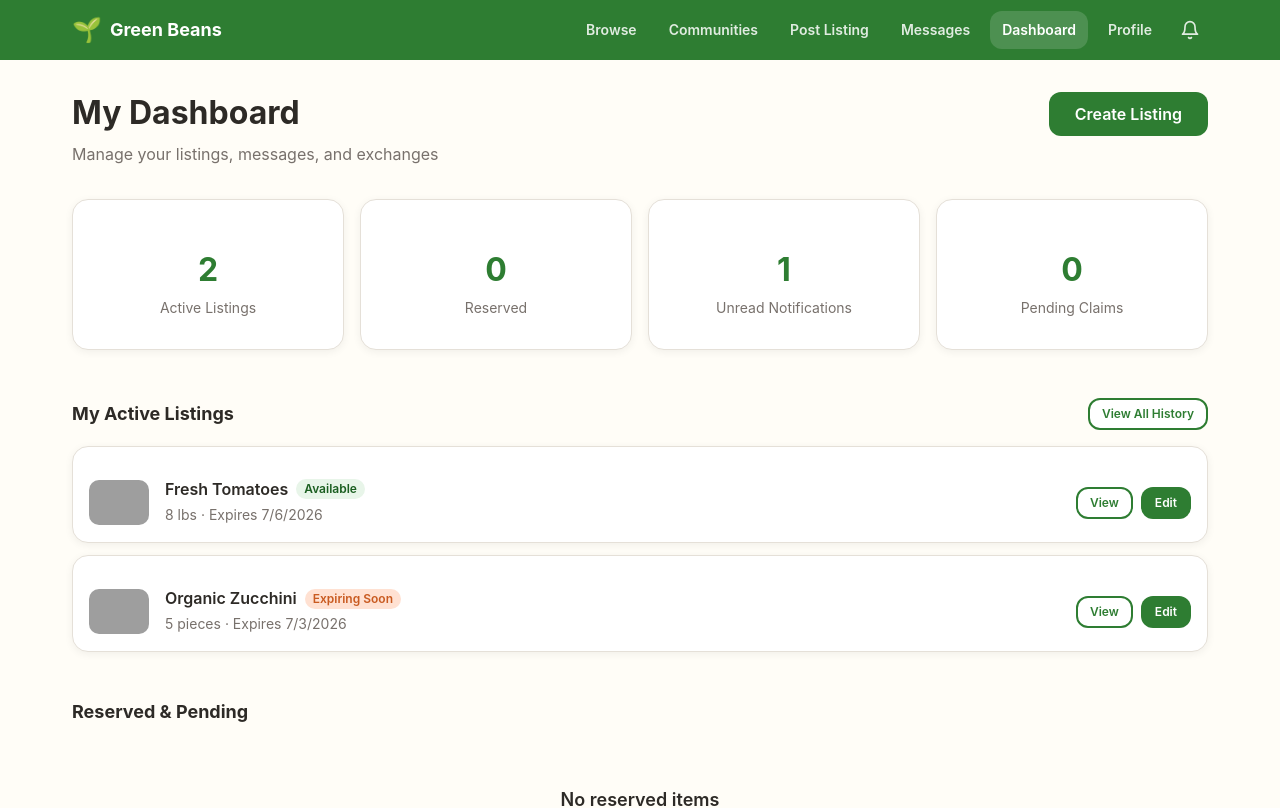
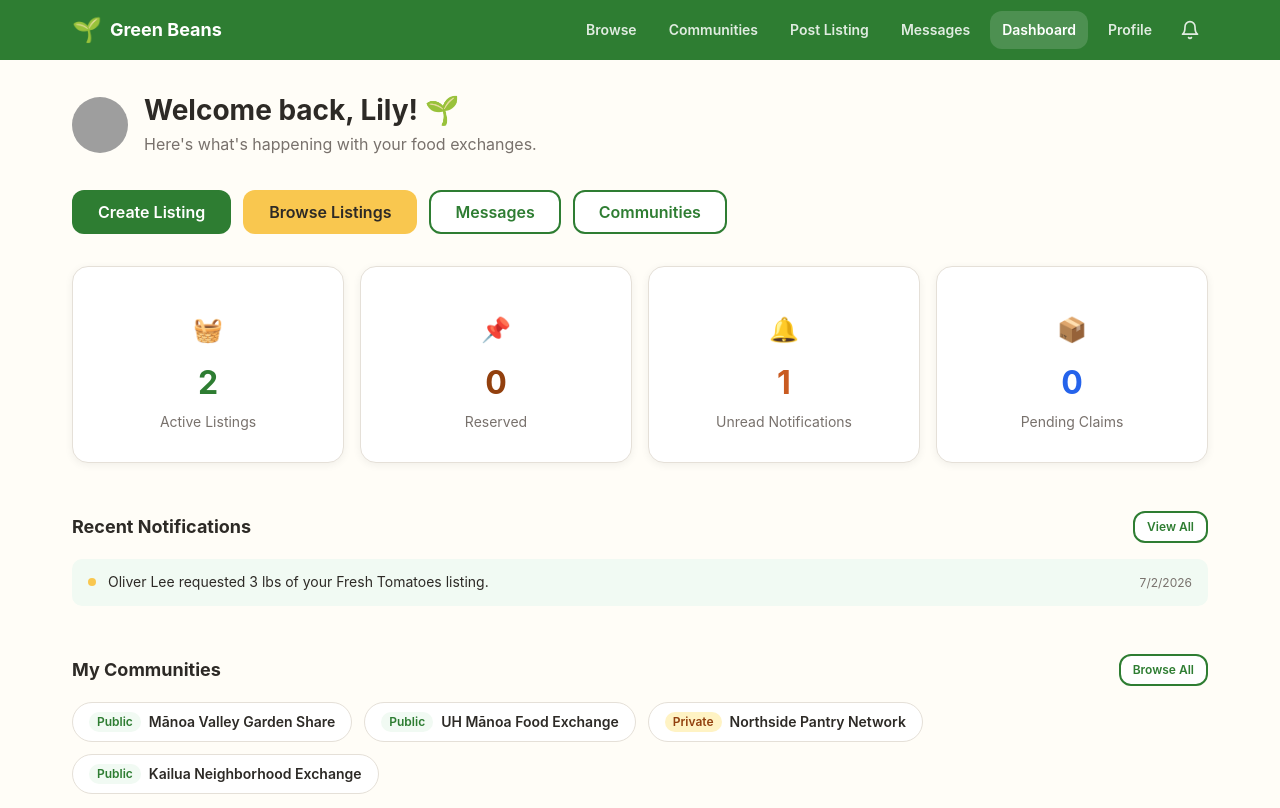
Before and after one commit to ICS-613-Project-Group-2/local-produce-exchange, a React (Vite) app in the folder frontend/: page /dashboard in a window 1280 px wide. Shown: the top 808 px of the page. Built offline with nearby package versions, Linux system fonts and the light colour scheme; grey boxes are pictures that could not be loaded.

Commit message:
dashboard improvement

```diff
--- a/frontend/src/pages/Dashboard.css
+++ b/frontend/src/pages/Dashboard.css
@@ -1,3 +1,79 @@
+/* Greeting */
+.dashboard__greeting {
+  display: flex;
+  align-items: center;
+  gap: var(--space-4);
+  margin-bottom: var(--space-6);
+}
+
+.dashboard__greeting-avatar {
+  width: 56px;
+  height: 56px;
+  border-radius: 50%;
+  object-fit: cover;
+  flex-shrink: 0;
+}
+
+.dashboard__greeting-avatar--placeholder {
+  display: flex;
+  align-items: center;
+  justify-content: center;
+  background-color: var(--color-primary-light);
+  color: var(--color-primary-dark);
+  font-size: var(--font-size-section-heading);
+  font-weight: var(--font-weight-bold);
+}
+
+.dashboard__greeting h1 {
+  font-size: var(--font-size-section-heading);
+  margin-bottom: var(--space-1);
+}
+
+.dashboard__greeting-subtitle {
+  font-size: var(--font-size-body);
+  color: var(--color-text-muted);
+}
+
+/* Quick Actions */
+.dashboard__quick-actions {
+  display: flex;
+  gap: var(--space-3);
+  flex-wrap: wrap;
+  margin-bottom: var(--space-6);
+}
+
+/* Expiring Alert */
+.dashboard__alert {
+  display: flex;
+  align-items: center;
+  gap: var(--space-4);
+  padding: var(--space-4);
+  background-color: var(--color-accent-soft);
+  border: 1px solid var(--color-accent);
+  border-radius: var(--radius-card);
+  margin-bottom: var(--space-6);
+}
+
+.dashboard__alert-icon {
+  font-size: 24px;
+  flex-shrink: 0;
+}
+
+.dashboard__alert-content {
+  flex: 1;
+}
+
+.dashboard__alert-content strong {
+  color: var(--color-accent-dark);
+  display: block;
+  margin-bottom: var(--space-1);
+}
+
+.dashboard__alert-content p {
+  font-size: var(--font-size-label);
+  color: var(--color-text-muted);
+}
+
 /* Summary */
 .dashboard__summary {
   display: grid;
@@ -11,6 +87,12 @@
   padding: var(--space-3) 0;
 }
 
+.dashboard__stat-icon {
+  font-size: 24px;
+  display: block;
+  margin-bottom: var(--space-2);
+}
+
 .dashboard__stat-number {
   display: block;
   font-size: var(--font-size-page-title);
@@ -21,6 +103,86 @@
 .dashboard__stat-label {
   font-size: var(--font-size-label);
   color: var(--color-text-muted);
+}
+
+.dashboard__stat-card--green .dashboard__stat-number {
+  color: var(--color-primary);
+}
+
+.dashboard__stat-card--yellow .dashboard__stat-number {
+  color: #92400e;
+}
+
+.dashboard__stat-card--orange .dashboard__stat-number {
+  color: var(--color-accent-dark);
+}
+
+.dashboard__stat-card--blue .dashboard__stat-number {
+  color: var(--color-info);
+}
+
+/* Notifications preview */
+.dashboard__notifications {
+  display: flex;
+  flex-direction: column;
+  gap: var(--space-2);
+}
+
+.dashboard__notification-item {
+  display: flex;
+  align-items: center;
+  gap: var(--space-3);
+  padding: var(--space-3) var(--space-4);
+  background-color: var(--color-primary-softer);
+  border-radius: var(--radius-input);
+}
+
+.dashboard__notification-dot {
+  width: 8px;
+  height: 8px;
+  border-radius: 50%;
+  background-color: var(--color-secondary);
+  flex-shrink: 0;
+}
+
+.dashboard__notification-item p {
+  flex: 1;
+  font-size: var(--font-size-label);
+  color: var(--color-text);
+}
+
+.dashboard__notification-time {
+  font-size: var(--font-size-badge);
+  color: var(--color-text-muted);
+  flex-shrink: 0;
+}
+
+/* Communities */
+.dashboard__communities {
+  display: flex;
+  gap: var(--space-3);
+  flex-wrap: wrap;
+}
+
+.dashboard__community-chip {
+  display: flex;
+  align-items: center;
+  gap: var(--space-2);
+  padding: var(--space-2) var(--space-4);
+  background-color: var(--color-surface);
+  border: 1px solid var(--color-border);
+  border-radius: 999px;
+  text-decoration: none;
+  color: var(--color-text);
+  font-size: var(--font-size-label);
+  font-weight: var(--font-weight-semibold);
+  transition: border-color 0.15s, background-color 0.15s;
+}
+
+.dashboard__community-chip:hover {
+  border-color: var(--color-primary);
+  background-color: var(--color-primary-softer);
+  text-decoration: none;
 }
 
 /* Sections */
--- a/frontend/src/pages/Dashboard.tsx
+++ b/frontend/src/pages/Dashboard.tsx
@@ -1,5 +1,4 @@
 import { Link } from "react-router-dom";
-import PageHeader from "../components/ui/PageHeader";
 import Button from "../components/ui/Button";
 import Card, { CardBody } from "../components/ui/Card";
 import StatusBadge from "../components/ui/StatusBadge";
@@ -8,6 +7,8 @@ import {
   mockListings,
   mockClaimRequests,
   mockNotifications,
+  mockCommunities,
+  mockMemberships,
   getThreadsForUser,
   getUserById,
   getListingById,
@@ -15,6 +16,7 @@ import {
 import "./Dashboard.css";
 
 const CURRENT_USER_ID = 1;
+const currentUser = getUserById(CURRENT_USER_ID)!;
 
 export default function Dashboard() {
   // User's own listings
@@ -22,63 +24,141 @@ export default function Dashboard() {
   const activeListings = myListings.filter((l) => l.status === "available" || l.status === "expiring-soon");
   const reservedListings = myListings.filter((l) => l.status === "reserved");
 
-  // Outgoing claims (items user requested from others)
+  // Expiring soon (within 2 days)
+  const expiringSoon = activeListings.filter((l) => {
+    const daysLeft = Math.ceil((new Date(l.expiration_date).getTime() - Date.now()) / (1000 * 60 * 60 * 24));
+    return daysLeft <= 2 && daysLeft >= 0;
+  });
+
+  // Outgoing claims
   const myClaims = mockClaimRequests.filter((cr) => cr.requester_user_id === CURRENT_USER_ID);
   const pendingClaims = myClaims.filter((cr) => cr.status === "pending" || cr.status === "approved");
 
-  // Recent messages
+  // Messages
   const threads = getThreadsForUser(CURRENT_USER_ID).slice(0, 3);
 
-  // Unread notifications
+  // Notifications
   const unreadNotifications = mockNotifications.filter((n) => n.user_id === CURRENT_USER_ID && !n.is_read);
+
+  // Communities
+  const userCommunityIds = mockMemberships
+    .filter((m) => m.user_id === CURRENT_USER_ID)
+    .map((m) => m.community_id);
+  const userCommunities = mockCommunities.filter((c) => userCommunityIds.includes(c.community_id));
 
   return (
     <div className="page-container">
-      <PageHeader
-        title="My Dashboard"
-        subtitle="Manage your listings, messages, and exchanges"
-        action={
-          <Link to="/listings/new">
-            <Button variant="primary">Create Listing</Button>
+      {/* Personalized Greeting */}
+      <div className="dashboard__greeting">
+        {currentUser.profile_photo_url ? (
+          <img src={currentUser.profile_photo_url} alt={currentUser.name} className="dashboard__greeting-avatar" />
+        ) : (
+          <div className="dashboard__greeting-avatar dashboard__greeting-avatar--placeholder">
+            {currentUser.name[0]}
+          </div>
+        )}
+        <div>
+          <h1>Welcome back, {currentUser.name.split(" ")[0]}! 🌱</h1>
+          <p className="dashboard__greeting-subtitle">Here's what's happening with your food exchanges.</p>
+        </div>
+      </div>
+
+      {/* Quick Actions */}
+      <div className="dashboard__quick-actions">
+        <Link to="/listings/new"><Button variant="primary">Create Listing</Button></Link>
+        <Link to="/browse"><Button variant="secondary">Browse Listings</Button></Link>
+        <Link to="/messages"><Button variant="outline">Messages</Button></Link>
+        <Link to="/communities"><Button variant="outline">Communities</Button></Link>
+      </div>
+
+      {/* Expiring Soon Alert */}
+      {expiringSoon.length > 0 && (
+        <div className="dashboard__alert">
+          <span className="dashboard__alert-icon">⚠️</span>
+          <div className="dashboard__alert-content">
+            <strong>{expiringSoon.length} listing{expiringSoon.length !== 1 ? "s" : ""} expiring soon!</strong>
+            <p>{expiringSoon.map((l) => l.name).join(", ")} — update or close before they expire.</p>
+          </div>
+          <Link to={`/listings/${expiringSoon[0].listing_id}/edit`}>
+            <Button variant="accent" size="sm">Manage</Button>
           </Link>
-        }
-      />
+        </div>
+      )}
 
       {/* Summary Cards */}
       <div className="dashboard__summary">
-        <Card>
+        <Card className="dashboard__stat-card dashboard__stat-card--green">
           <CardBody>
             <div className="dashboard__stat">
+              <span className="dashboard__stat-icon">🧺</span>
               <span className="dashboard__stat-number">{activeListings.length}</span>
               <span className="dashboard__stat-label">Active Listings</span>
             </div>
           </CardBody>
         </Card>
-        <Card>
+        <Card className="dashboard__stat-card dashboard__stat-card--yellow">
           <CardBody>
             <div className="dashboard__stat">
+              <span className="dashboard__stat-icon">📌</span>
               <span className="dashboard__stat-number">{reservedListings.length}</span>
               <span className="dashboard__stat-label">Reserved</span>
             </div>
           </CardBody>
         </Card>
-        <Card>
+        <Card className="dashboard__stat-card dashboard__stat-card--orange">
           <CardBody>
             <div className="dashboard__stat">
+              <span className="dashboard__stat-icon">🔔</span>
               <span className="dashboard__stat-number">{unreadNotifications.length}</span>
               <span className="dashboard__stat-label">Unread Notifications</span>
             </div>
           </CardBody>
         </Card>
-        <Card>
+        <Card className="dashboard__stat-card dashboard__stat-card--blue">
           <CardBody>
             <div className="dashboard__stat">
+              <span className="dashboard__stat-icon">📦</span>
               <span className="dashboard__stat-number">{pendingClaims.length}</span>
               <span className="dashboard__stat-label">Pending Claims</span>
             </div>
           </CardBody>
         </Card>
       </div>
+
+      {/* Recent Notifications */}
+      {unreadNotifications.length > 0 && (
+        <section className="dashboard__section">
+          <div className="dashboard__section-header">
+            <h2>Recent Notifications</h2>
+            <Link to="/notifications"><Button variant="outline" size="sm">View All</Button></Link>
+          </div>
+          <div className="dashboard__notifications">
+            {unreadNotifications.slice(0, 3).map((n) => (
+              <div key={n.notification_id} className="dashboard__notification-item">
+                <span className="dashboard__notification-dot" />
+                <p>{n.content}</p>
+                <span className="dashboard__notification-time">{new Date(n.timestamp).toLocaleDateString()}</span>
+              </div>
+            ))}
+          </div>
+        </section>
+      )}
+
+      {/* My Communities */}
+      <section className="dashboard__section">
+        <div className="dashboard__section-header">
+          <h2>My Communities</h2>
+          <Link to="/communities"><Button variant="outline" size="sm">Browse All</Button></Link>
+        </div>
+        <div className="dashboard__communities">
+          {userCommunities.map((community) => (
+            <Link key={community.community_id} to={`/communities/${community.community_id}`} className="dashboard__community-chip">
+              <StatusBadge status={community.is_private ? "private" : "public"} />
+              <span>{community.name}</span>
+            </Link>
+          ))}
+        </div>
+      </section>
 
       {/* Active Listings */}
       <section className="dashboard__section">
```
